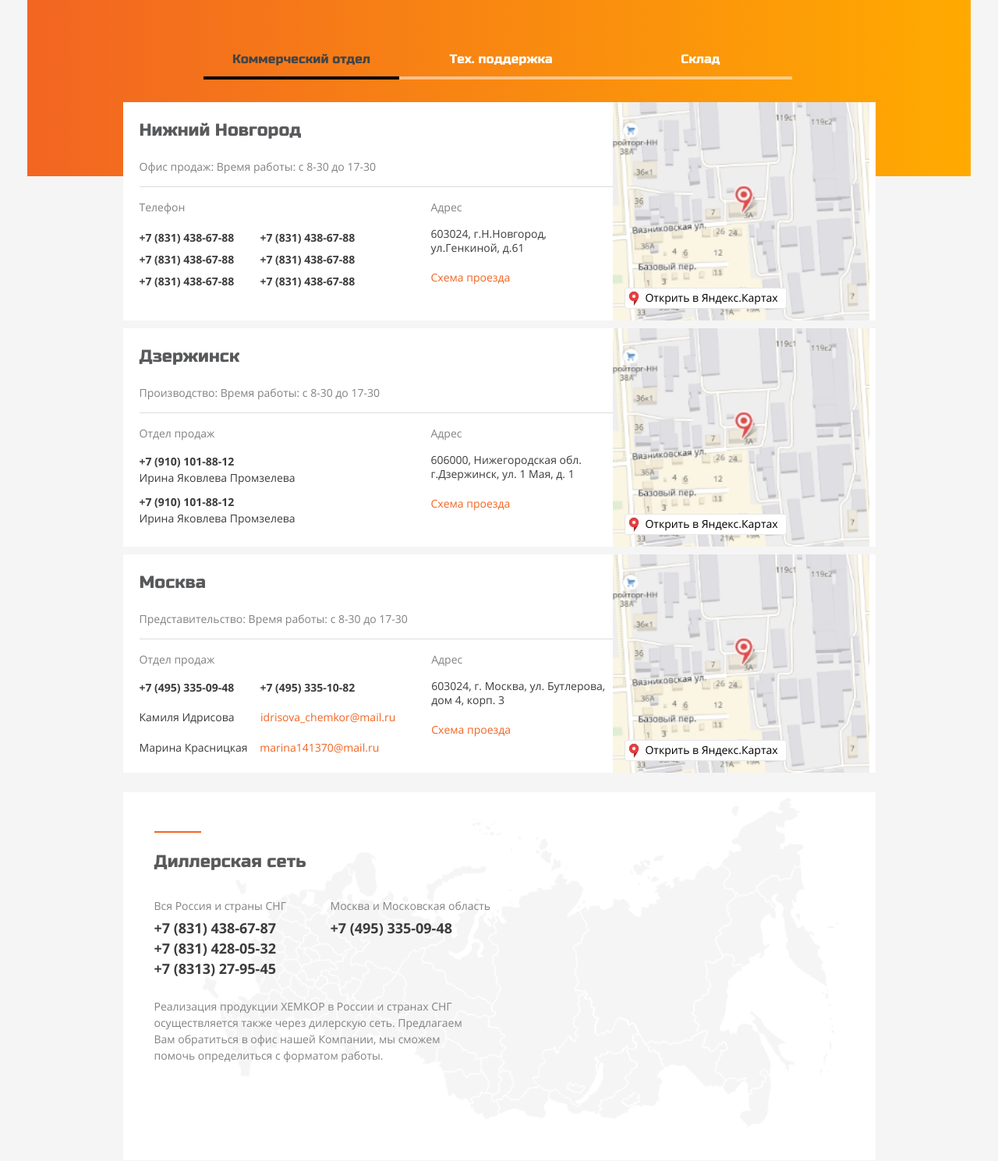
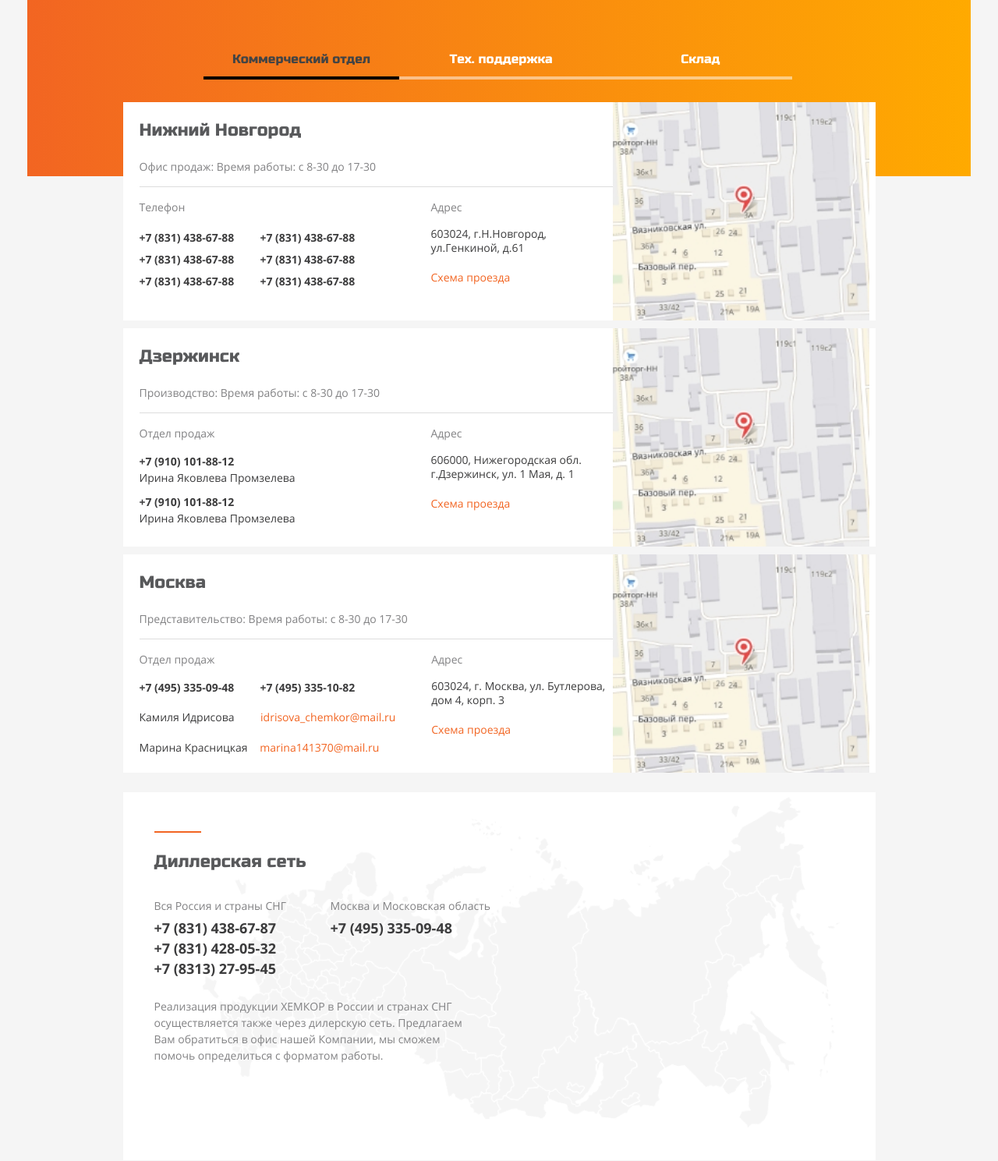
Before and after one commit to suxscribe/chemkor, a PHP site: page /contacts.php in a window 1280 px wide. Shown: the part 279-1768 px from the top of the page at 78% size. Run offline with PHP 8.4, Linux system fonts and the light colour scheme; some libraries are stand-ins or nearby versions; some web fonts are replaced.

Commit message:
up
Update my-style

```diff
--- a/css/my-style.css
+++ b/css/my-style.css
@@ -47,6 +47,9 @@
 .h1-title__news{
 	 margin-top: 50px;
 	 margin-bottom: 40px;
+}
+.h1-titke.h1-title__resheniya{
+	margin-top: 60px;
 }
 .header-list{
 	list-style: none;
@@ -215,6 +218,9 @@
 	line-height: 22px;
 	color: #3C3C3D;
 }
+.card-site-image{
+	height: 200px;
+}
 .card-site-item__resheniya{
 	height: 288px;
 	overflow: hidden;
@@ -225,6 +231,8 @@
 }
 .card-site-image img{
 	width: 100%;
+	height: 100%;
+	object-fit: cover;
 }
 .card-site-title__in-tag{
 	margin-bottom: 20px;
@@ -478,29 +486,22 @@
 .dealer-network .part-1-content-block2{
 	line-height: 21px;
 }
-.yandex-mark{
-	position: absolute;
-	left: 15px;
-	bottom: 15px;
-	color: #000;
-	line-height: 1;
-	padding: 5px 10px 6px 25px;
-	border: 1px solid #e7e7e7;
-	border-radius: 3px;
-	background-color: #fff;
-}
-.yandex-mark::before{
-	content: '';
-	width: 24px;
-	height: 24px;
+.contacts-map{
+	height: 218px;
+}
+.contacts-map-holder{
+	position: relative;
+	width: 100%;
+	height: 100%;
+}
+.ifreme-contacts-map{
 	position: absolute;
 	top: 0;
+	bottom: 0;
 	left: 0;
-	bottom: 0;
-	margin: auto;
-	background-image: url(../images/yandex-mark.jpg);
-	background-repeat: no-repeat;
-}
+	right: 0;
+}
+
 .part-2 img{
 	width: 100%;
 	height: 218px;
@@ -656,6 +657,7 @@
 .news-up{
 	position: relative;
 	top: -90px;
+	margin-bottom: -45px;
 }
 .panel_news .uk-grid-margin{
 	margin-top: 18px;
@@ -972,7 +974,9 @@
 .product-footer-title{
 	height: 68px;
 }
-
+.button-sertifikaty{
+	width: 325px;
+}
 
 
 
@@ -1282,6 +1286,9 @@
 	.button-sertifikaty{
 		width: 100%;
 	}
+	.contacts-map{
+		height: 100%;
+	}
 }/* END min-width: 768px */
 
 @media (min-width: 965px){
@@ -1495,6 +1502,7 @@
 	/*}*/
 	.news-up{
 		top: -95px;
+		margin-bottom: 0;
 	}
 	.panel__news-year{
 		padding-left: 0;
@@ -1582,6 +1590,10 @@
 	.obsadnyye-title{
 		margin-bottom: 25px;
 	}
+	.button-sertifikaty{
+		width: 336px;
+		margin-bottom: 80px;
+	}
 }/* END min-width: 965px */
 
 @media (min-width: 1160px){
```
